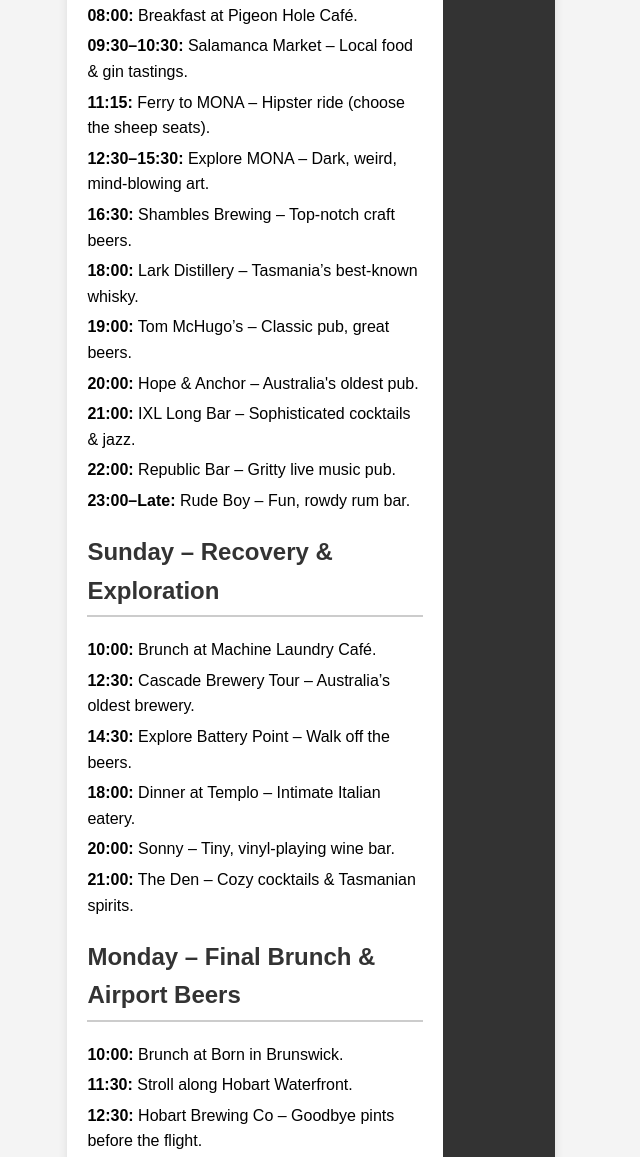
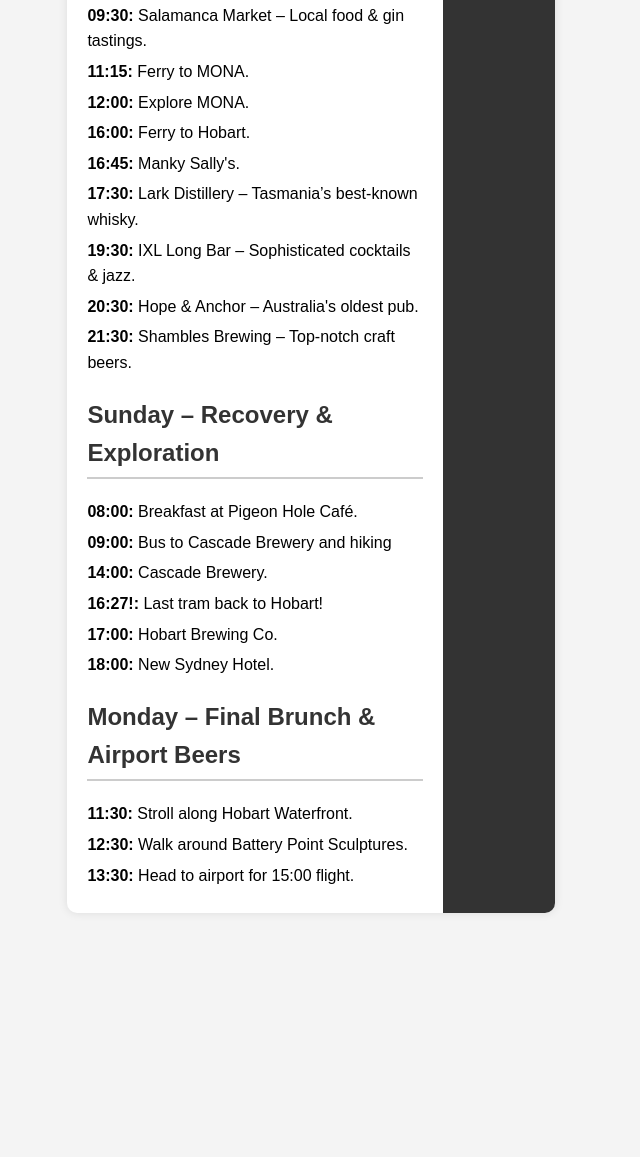
Before and after one commit to kurlymeister/hobart, a plain HTML site: page index.html in a window 1280 px wide. Shown: the part 591-1748 px from the top of the page, without its empty margins (329-969 px from the left). After the commit the page ends 1524 px from the top, so only its background shows below. Drawn offline with Linux system fonts and the light colour scheme.

Commit message:
Add files via upload

```diff
--- a/index.html
+++ b/index.html
@@ -71,30 +71,29 @@
             <p><strong>22:00:</strong> Preachers – Beer garden with a bus you can drink in.</p>
 
             <h2>Saturday – MONA & Drinking</h2>
-            <p><strong>08:00:</strong> Breakfast at Pigeon Hole Café.</p>
-            <p><strong>09:30–10:30:</strong> Salamanca Market – Local food & gin tastings.</p>
-            <p><strong>11:15:</strong> Ferry to MONA – Hipster ride (choose the sheep seats).</p>
-            <p><strong>12:30–15:30:</strong> Explore MONA – Dark, weird, mind-blowing art.</p>
-            <p><strong>16:30:</strong> Shambles Brewing – Top-notch craft beers.</p>
-            <p><strong>18:00:</strong> Lark Distillery – Tasmania’s best-known whisky.</p>
-            <p><strong>19:00:</strong> Tom McHugo’s – Classic pub, great beers.</p>
-            <p><strong>20:00:</strong> Hope & Anchor – Australia's oldest pub.</p>
-            <p><strong>21:00:</strong> IXL Long Bar – Sophisticated cocktails & jazz.</p>
-            <p><strong>22:00:</strong> Republic Bar – Gritty live music pub.</p>
-            <p><strong>23:00–Late:</strong> Rude Boy – Fun, rowdy rum bar.</p>
+            <p><strong>09:30:</strong> Salamanca Market – Local food & gin tastings.</p>
+            <p><strong>11:15:</strong> Ferry to MONA.</p>
+            <p><strong>12:00:</strong> Explore MONA.</p>
+            <p><strong>16:00:</strong> Ferry to Hobart.</p>
+            <p><strong>16:45:</strong> <a href="https://maps.app.goo.gl/poiqwnvxjXt56UDR7"></a>Manky Sally's.</p>
+            <p><strong>17:30:</strong> Lark Distillery – Tasmania’s best-known whisky.</p>
+            <p><strong>19:30:</strong> IXL Long Bar – Sophisticated cocktails & jazz.</p>
+            <p><strong>20:30:</strong> Hope & Anchor – Australia's oldest pub.</p>
+            <p><strong>21:30:</strong> Shambles Brewing – Top-notch craft beers.</p>
+
 
             <h2>Sunday – Recovery & Exploration</h2>
-            <p><strong>10:00:</strong> Brunch at Machine Laundry Café.</p>
-            <p><strong>12:30:</strong> Cascade Brewery Tour – Australia’s oldest brewery.</p>
-            <p><strong>14:30:</strong> Explore Battery Point – Walk off the beers.</p>
-            <p><strong>18:00:</strong> Dinner at Templo – Intimate Italian eatery.</p>
-            <p><strong>20:00:</strong> Sonny – Tiny, vinyl-playing wine bar.</p>
-            <p><strong>21:00:</strong> The Den – Cozy cocktails & Tasmanian spirits.</p>
+            <p><strong>08:00:</strong> Breakfast at Pigeon Hole Café.</p>
+            <p><strong>09:00:</strong> Bus to Cascade Brewery and hiking</p>
+            <p><strong>14:00:</strong> Cascade Brewery.</p>
+            <p><strong>16:27!:</strong> Last tram back to Hobart!</p>
+            <p><strong>17:00:</strong> Hobart Brewing Co.</p>
+            <p><strong>18:00:</strong> New Sydney Hotel.</p>
+
 
             <h2>Monday – Final Brunch & Airport Beers</h2>
-            <p><strong>10:00:</strong> Brunch at Born in Brunswick.</p>
             <p><strong>11:30:</strong> Stroll along Hobart Waterfront.</p>
-            <p><strong>12:30:</strong> Hobart Brewing Co – Goodbye pints before the flight.</p>
+            <p><strong>12:30:</strong> Walk around Battery Point Sculptures.</p>
             <p><strong>13:30:</strong> Head to airport for 15:00 flight.</p>
         </div>
         <div class="sidebar">
```
